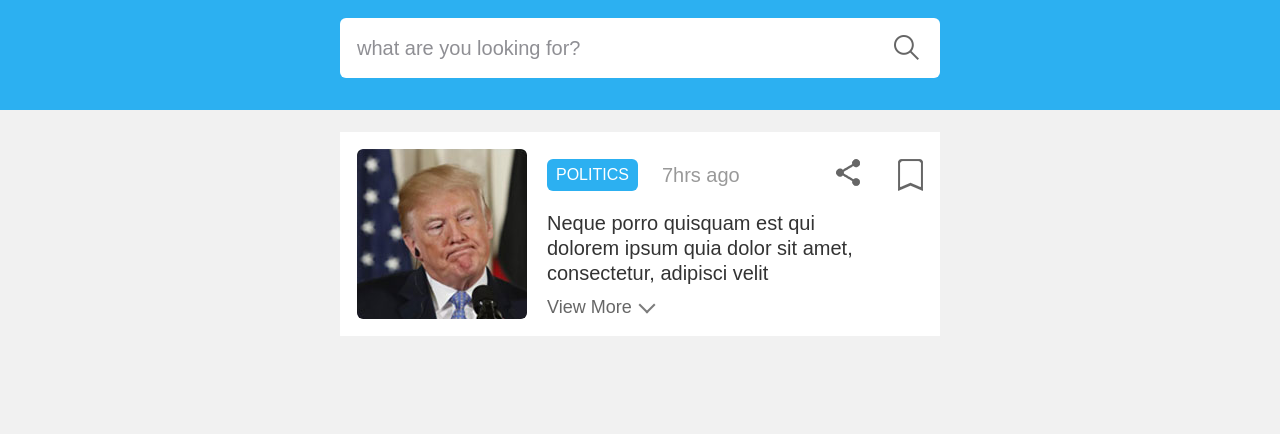
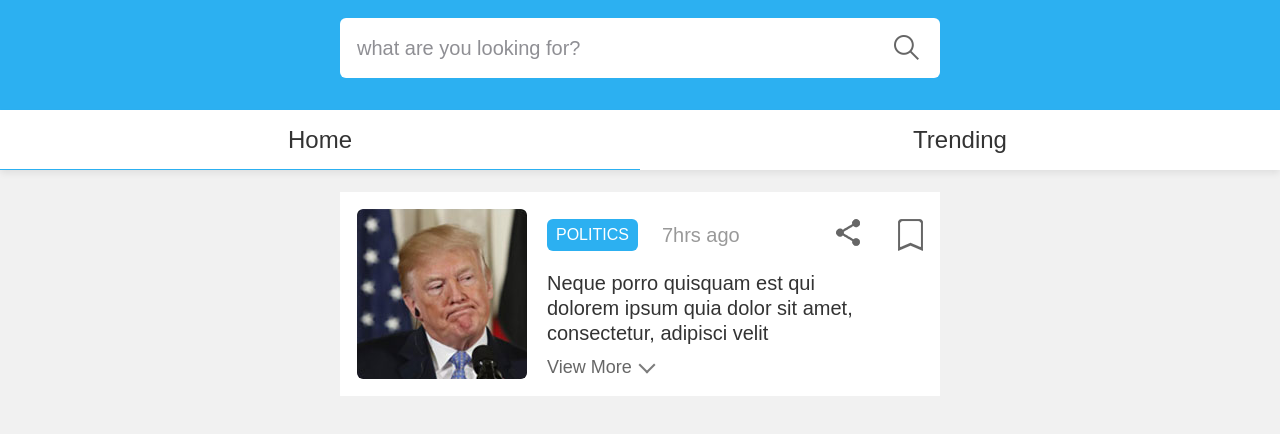
Before and after one commit to dipeshgupta10/MOB, a plain HTML site: page index.html in a window 1280 px wide. Shown: the part 62-496 px from the top of the page. Drawn offline with Linux system fonts and the light colour scheme; no server answers.

Commit message:
updated the file

```diff
--- a/index.html
+++ b/index.html
@@ -62,9 +62,10 @@
 	.menu_icon9 { background: #f1b22c url(img/health.svg) center no-repeat; background-size: auto 25px; }
 	.menu_icon10 { background: #913cfb url(img/entertainment.svg) center no-repeat; background-size: auto 25px; }
 	.menu_type { flex: 1; line-height: 50px; padding-left: 47px; color: #333; font-size: 22px;  }
-
-
-
+	.user_tab{height:60px;display: flex;box-shadow: 0px 4px 6.86px 0.14px rgba(0, 0, 0, 0.08);}
+	.tab_links{line-height: 60px;height: 60px;flex: 1;text-align: center;color: #333;font-size: 24px;border: 0;border-bottom: 1px solid #fff;outline: none;background-color: #fff;cursor: pointer;padding: 0;}
+	.active{border-color: #2cb0f1;}
+	#trending-wrapper{display: none;}
 	@media only screen and (max-width: 624px){
 		.banner_inner{margin:0 12px;}
 	}
@@ -89,7 +90,31 @@
 			</form>
 		</div>
 	</div>
+	<div class="user_tab">
+		<button class="tab_links active" onclick="userTab(event,'Home')">Home</button>
+		<button class="tab_links" onclick="userTab(event,'trending')">Trending</button>
+	</div>
 	<ul class="list_wrapper" id="card-wrapper">
+		<li>
+			<div class="column_wrapper">
+				<img src="img/img1.jpg">
+				<div class="content_wrapper">
+					<div class="content_header">
+						<div class="category">politics</div>
+						<div class="time">7hrs ago</div>
+						<div class="right_panel">
+							<div class="content_share"></div>
+							<div class="content_bookmark"></div>
+						</div>
+					</div>
+					<p class="news_desc">Neque porro quisquam est qui dolorem ipsum quia dolor sit amet, consectetur, adipisci velit</p>
+					<a class="view_more" id="toggle">View More<span class="back_top_arrow"></span></a>
+				</div>
+			</div>
+			<p class="more_content" id="more_content">Neque porro quisquam est qui dolorem ipsum quia dolor sit amet, consectetur, adipisci velit.... <a href="#" class="read_more">Continue Reading</a></p>
+		</li>
+	</ul>
+	<ul class="list_wrapper" id="trending-wrapper">
 		<li>
 			<div class="column_wrapper">
 				<img src="img/img1.jpg">
@@ -190,6 +215,21 @@
 				}
 			});
 		});
+		function userTab(evt,tabname){
+			var tablinks=document.getElementsByClassName("tab_links");
+			if (tabname=="Home") {
+				evt.currentTarget.className += " active";
+				tablinks[1].className = tablinks[1].className.replace(" active", "");
+				document.getElementById("trending-wrapper").style.display="none"
+				document.getElementById("card-wrapper").style.display="block";
+			}
+			else{
+				evt.currentTarget.className += " active";
+				tablinks[0].className = tablinks[0].className.replace(" active", "");
+				document.getElementById("card-wrapper").style.display="none"
+				document.getElementById("trending-wrapper").style.display="block";
+			}
+		}
 	</script>
 </body>
 </html>
```
